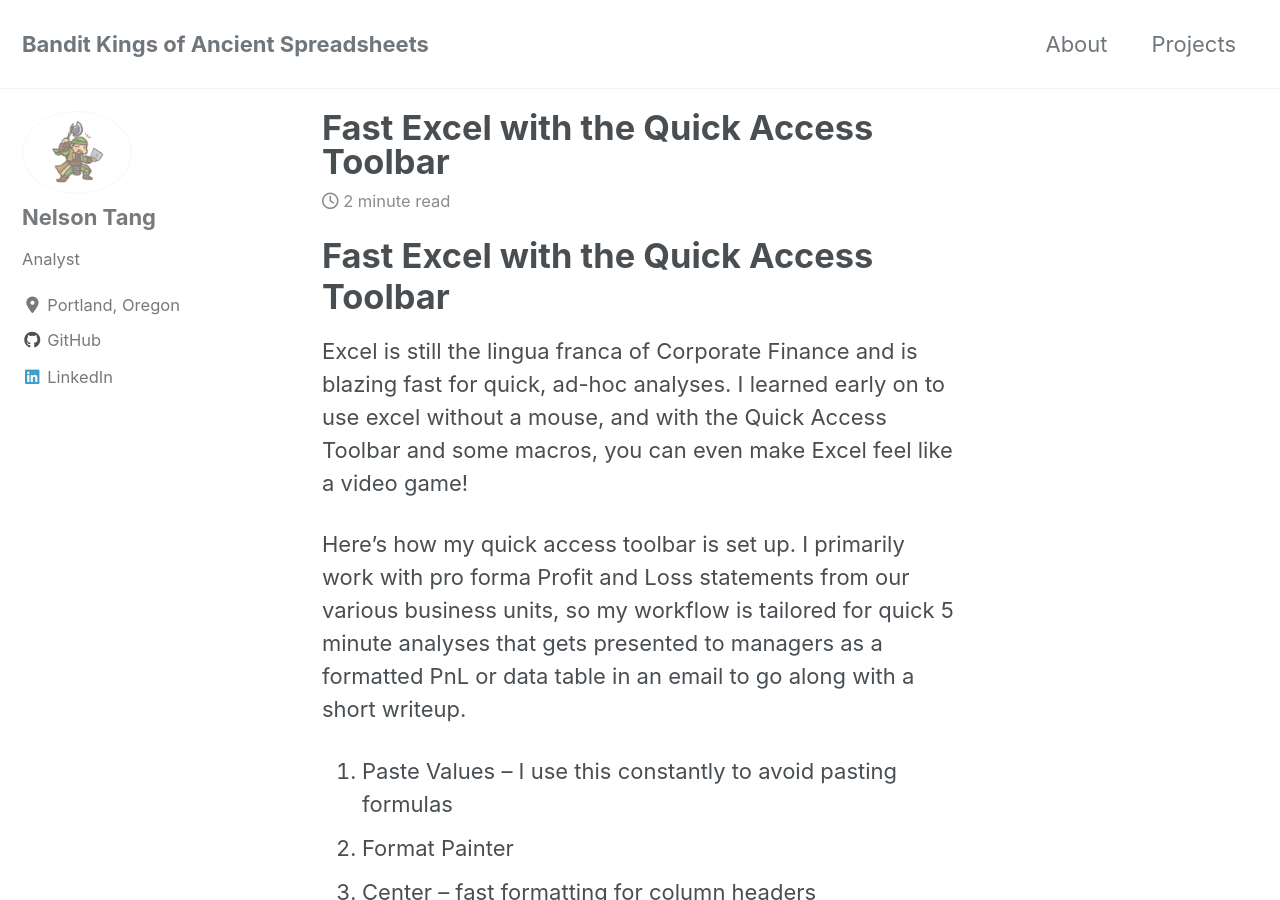
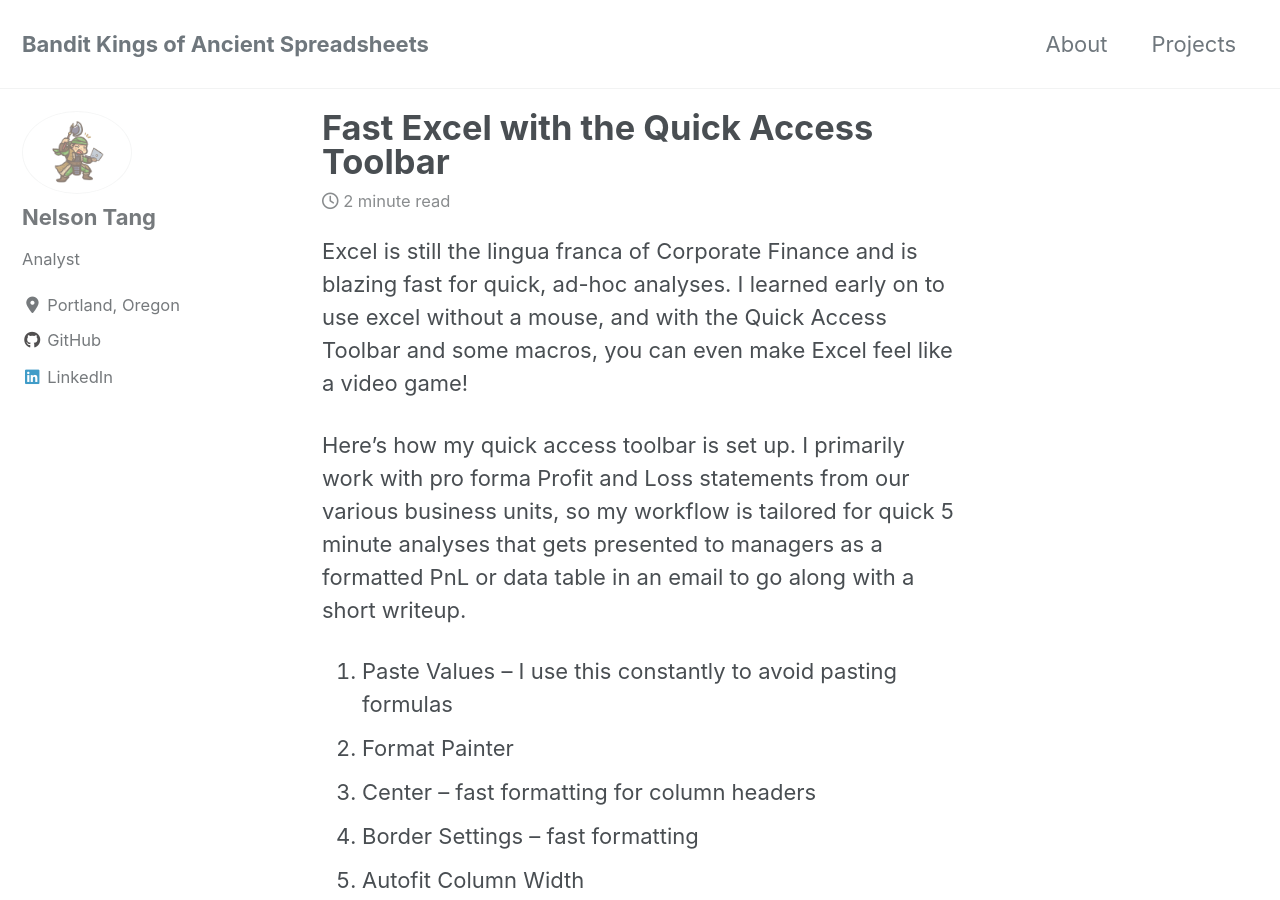
Before and after one commit to banditkingsofancientspreadsheets/banditkingsofancientspreadsheets.github.io, a Jekyll site: the page built from _posts/2019-08-05-Fast-Excel-with-the-Quick-Access-Toolbar.md, in a window 1280 px wide and 900 px high. Built offline with Jekyll 4.4.1, drawn with Linux system fonts in a browser that asks for light colours; cached includes are drawn as plain includes; nearby versions of some CDN libraries.

Commit message:
fixed issue with header and title

```diff
--- a/_posts/2019-08-05-Fast-Excel-with-the-Quick-Access-Toolbar.md
+++ b/_posts/2019-08-05-Fast-Excel-with-the-Quick-Access-Toolbar.md
@@ -6,7 +6,6 @@
 mathjax: "true"
 ---
 
-# Fast Excel with the Quick Access Toolbar
 Excel is still the lingua franca of Corporate Finance and is blazing fast for quick, ad-hoc analyses. I learned early on to use excel without a mouse, and with the Quick Access Toolbar and some macros, you can even make Excel feel like a video game!
 
 Here's how my quick access toolbar is set up. I primarily work with pro forma Profit and Loss statements from our various business units, so my workflow is tailored for quick 5 minute analyses that gets presented to managers as a formatted PnL or data table in an email to go along with a short writeup.
```
